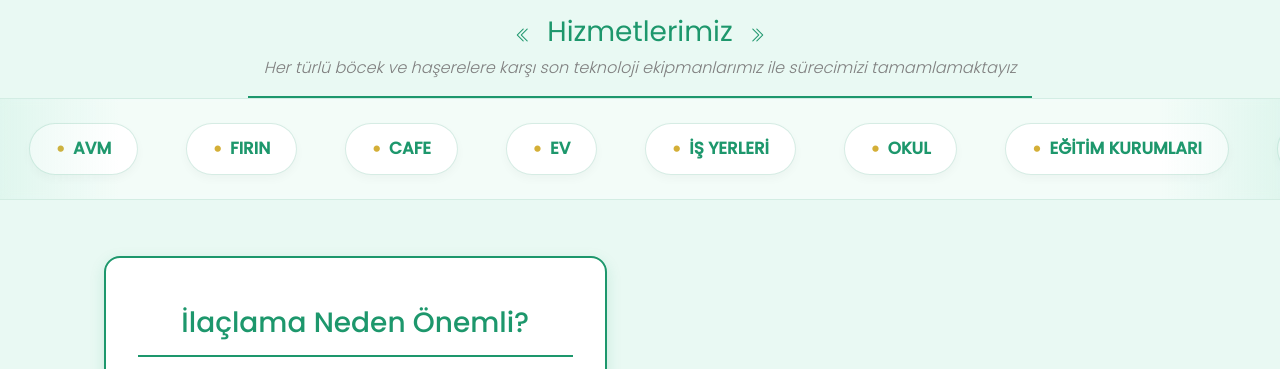
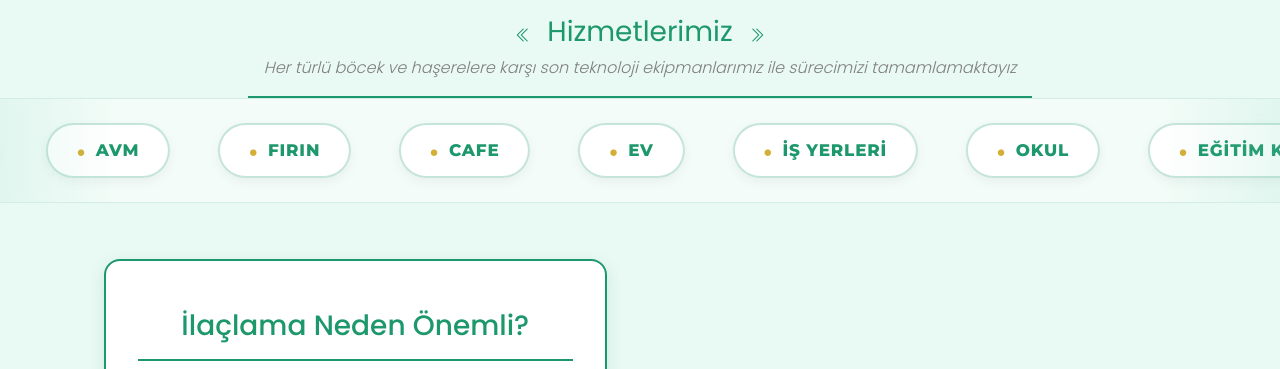
Before and after one commit to keremcanaltintas/cozumilaclama, a website: page index.html in a window 1280 px wide. Shown: the part 2640-3009 px from the top of the page. Drawn offline with nearby package versions, Linux system fonts and the light colour scheme; files that its build step writes are made by us from their sources.

```diff
--- a/_services.scss
+++ b/_services.scss
@@ -63,24 +63,27 @@ section.services {
             flex-shrink: 0;
 
             span {
+                font-family: 'Montserrat', sans-serif;
                 font-size: 1.05rem;
-                font-weight: 600;
+                font-weight: 800; /* High impact bold */
+                letter-spacing: 0.05em; /* Striking look */
+                text-transform: uppercase;
                 color: #1D976C;
                 background: white;
-                padding: 0.75rem 1.6rem;
+                padding: 0.8rem 1.8rem;
                 border-radius: 50px;
-                border: 1.5px solid rgba(29, 151, 108, 0.18);
-                box-shadow: 0 4px 10px rgba(0, 0, 0, 0.03);
+                border: 2px solid rgba(29, 151, 108, 0.25); /* More striking border */
+                box-shadow: 0 4px 12px rgba(0, 0, 0, 0.05);
                 white-space: nowrap;
                 transition: all 0.3s cubic-bezier(0.25, 0.8, 0.25, 1);
                 display: inline-flex;
                 align-items: center;
-                gap: 0.5rem;
+                gap: 0.6rem;
 
                 &::before {
                     content: "•";
                     color: #d4af37; /* Elegant gold bullet point */
-                    font-size: 1.3rem;
+                    font-size: 1.4rem;
                     line-height: 1;
                 }
 
@@ -88,8 +91,8 @@ section.services {
                     color: white;
                     background: #1D976C;
                     border-color: #1D976C;
-                    transform: translateY(-2px);
-                    box-shadow: 0 6px 16px rgba(29, 151, 108, 0.25);
+                    transform: translateY(-2.5px);
+                    box-shadow: 0 8px 20px rgba(29, 151, 108, 0.3);
                 }
             }
         }
--- a/index.html
+++ b/index.html
@@ -21,7 +21,7 @@
     <link rel="preconnect" href="https://fonts.googleapis.com" />
     <link rel="preconnect" href="https://fonts.gstatic.com" crossorigin />
     <link
-      href="https://fonts.googleapis.com/css2?family=Poppins:wght@100;200;300;400;500&display=swap"
+      href="https://fonts.googleapis.com/css2?family=Montserrat:wght@700;800;900&family=Poppins:wght@100;200;300;400;500&display=swap"
       rel="stylesheet"
     />
     <link
```
